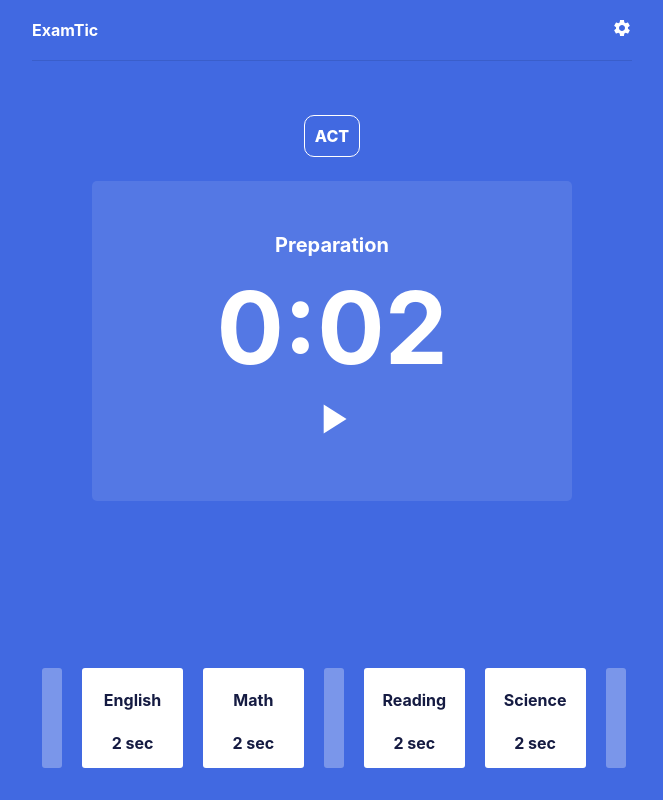
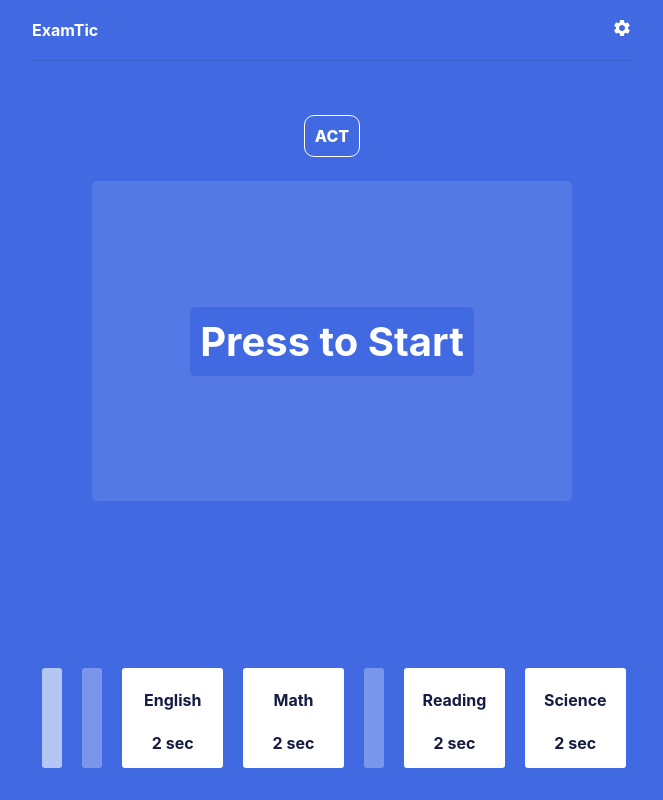
Before and after one commit to yongshn220/ExamClocker_frontend, a React (Create React App) app: page /home in a window 1280 px wide. Shown: the whole page, without its empty margins (308-971 px from the left). Built offline with nearby package versions, Linux system fonts and the light colour scheme.

Commit message:
Fix | auto start

```diff
--- a/src/pages/timer/ExamSchedule.js
+++ b/src/pages/timer/ExamSchedule.js
@@ -1,9 +1,12 @@
 import React, {useRef, useState} from 'react';
 import {ContentWidthDesktop} from "../../util/utils";
 import {styled} from "@mui/material/styles";
-import ScheduleItem from "./ScheduleItem";
+import ScheduleSubject from "./ScheduleSubject";
 import ScheduleBreak from "./ScheduleBreak";
 import {TaskType} from "../../util/examSubjects";
+import {Task} from "@mui/icons-material";
+import ScheduleBegin from "./ScheduleBegin";
+import ScheduleEnd from "./ScheduleEnd";
 
 
 export default function ExamSchedule({schedules}) {
@@ -40,9 +43,18 @@ export default function ExamSchedule({schedules}) {
           onTouchMove={handleTouchMove}
     >
       {
-        schedules.map(schedule => (
-          (schedule.type === TaskType.SUBJECT)? <ScheduleItem schedule={schedule} /> : <ScheduleBreak schedule={schedule} />
-        ))
+        schedules.map(schedule => {
+          if (schedule.type === TaskType.BEGIN)
+            return <ScheduleBegin schedule={schedule} />
+          if (schedule.type === TaskType.PREP)
+            return <ScheduleBreak schedule={schedule}/>
+          if (schedule.type === TaskType.SUBJECT)
+            return <ScheduleSubject schedule={schedule}/>
+          if (schedule.type === TaskType.BREAK)
+            return <ScheduleBreak schedule={schedule}/>
+          else
+            return <ScheduleEnd schedule={schedule}/>
+        })
       }
     </Base>
   );
--- a/src/pages/timer/ExamTimer.js
+++ b/src/pages/timer/ExamTimer.js
@@ -1,17 +1,16 @@
 import React, {useEffect, useRef, useMemo, useCallback, useState} from 'react';
 import { styled } from "@mui/material/styles";
-import { Button } from "@mui/material";
-import PlayArrowIcon from '@mui/icons-material/PlayArrow';
-import StopIcon from '@mui/icons-material/Stop';
 import ExamSchedule from "./ExamSchedule";
-import {ACTSchedules} from '../../util/examSubjects'
+import {ACTSchedules, TaskType} from '../../util/examSubjects'
 import {selectedTaskIdAtom, selectedExamAtom} from "../../recoil/timerState";
 import {useRecoilState, useRecoilValue} from "recoil";
 import {optAutoStartNextAtom} from "../../recoil/settingOptionState";
+import {TimerDisplay} from "./TimerDisplay";
 
 const Action = {
   SET_TIME_LEFT: "set_time_left",
   TOGGLE_TIMER: "toggle_timer",
+  NEXT_SUBJECT: "next_subject",
   ACTIVE_SUBJECT_CHANGE: "active_subject_chane",
 }
 
@@ -24,33 +23,47 @@ export default function ExamTimer() {
     timeLeft: 0,
     timerOn: false,
   });
+  const { timeLeft, timerOn } = timerState
 
   const timeRef = useRef(null)
   const activeSubject = useMemo(() => subjects[selectedSubjectId], [subjects, selectedSubjectId])
 
-  const { timeLeft, timerOn } = timerState
-
   const reducer = useCallback((action) => {
+    const payload = action.payload
     switch(action.type) {
       case Action.SET_TIME_LEFT:
+        console.log(1)
         return setTimerState(prev => ({...prev, timeLeft: prev.timeLeft - 1}));
 
       case Action.TOGGLE_TIMER:
+        console.log(2)
         return setTimerState(prev => ({...prev, timerOn: !prev.timerOn}));
 
+      case Action.NEXT_SUBJECT:
+        console.log(3)
+        return setSelectedSubjectId((prev) => (prev < subjects.length-1)? prev+1 : prev)
+
       case Action.ACTIVE_SUBJECT_CHANGE:
+        console.log(4)
         return setTimerState(prev => {
-          const timerOn =  (prev.timeLeft < 0)? optAutoStartNext : false
+          let activeSubject = payload.activeSubject
+
+          let timerOn;
+          if (activeSubject.type === TaskType.PREP)                     timerOn = true
+          else if (prev.timeLeft < 0 && activeSubject.subjectId === 1)  timerOn = true
+          else if (prev.timeLeft < 0)                                   timerOn = optAutoStartNext
+          else                                                          timerOn = false
+
           return {...prev, timeLeft: activeSubject.duration, timerOn: timerOn}
         })
 
       default: return;
     }
-  }, [activeSubject.duration, optAutoStartNext])
+  }, [optAutoStartNext, setSelectedSubjectId, subjects.length])
 
   // On Timer On or Off
   useEffect(() => {
-    if (timerOn) {
+    if (timerOn && timeLeft > -1) {
       timeRef.current = setInterval(() => {
         reducer({ type: Action.SET_TIME_LEFT, payload: null})
       }, 1000);
@@ -64,46 +77,25 @@ export default function ExamTimer() {
   // On Time Over
   useEffect(() => {
     if (timeLeft < 0)
-      setSelectedSubjectId((prev) => (prev < subjects.length-1)? prev+1 : prev)
-  }, [subjects.length, setSelectedSubjectId, timeLeft]);
+      reducer({type: Action.NEXT_SUBJECT, payload: null})
+  }, [reducer, timeLeft]);
 
   // On Active Subject Change
   useEffect(() => {
-    reducer({type: Action.ACTIVE_SUBJECT_CHANGE, payload: null})
+    reducer({type: Action.ACTIVE_SUBJECT_CHANGE, payload: {activeSubject: activeSubject}})
   }, [reducer, activeSubject])
 
-  function toggleTimer() {
-    reducer({type: Action.TOGGLE_TIMER, payload: null})
-  }
 
   return (
     <TimerBase>
       <ExamTitleBox>
         <ExamTitle>ACT</ExamTitle>
       </ExamTitleBox>
-      <TimerDisplay>
-        <TSubjectName>{activeSubject.name}</TSubjectName>
-        <Time>{formatTime(timeLeft)}</Time>
-        <PlayButton onClick={toggleTimer}>
-          {
-            timerOn?
-            <StopIcon style={{ fontSize:'5rem', color:'white'}} />
-            :
-            <PlayArrowIcon style={{fontSize: '5rem', color: 'white'}}/>
-          }
-        </PlayButton>
-      </TimerDisplay>
+      <TimerDisplay reducer={reducer} action={Action} activeSubject={activeSubject} timeLeft={timeLeft} timerOn={timerOn} />
       <ExamSchedule schedules={ACTSchedules}/>
     </TimerBase>
   )
 }
-
-const formatTime = (time) => {
-  if (time < 0) time = 0
-  let minutes = Math.floor(time / 60);
-  let seconds = time % 60;
-  return `${minutes}:${seconds < 10 ? '0' : ''}${seconds}`;
-};
 
 // Styled components here
 const TimerBase = styled('div')({
@@ -111,18 +103,6 @@ const TimerBase = styled('div')({
   display: 'flex',
   flexDirection: 'column',
   alignItems: 'center',
-});
-
-const TimerDisplay = styled('div')({
-  display:'flex',
-  flexDirection:'column',
-  justifyContent:'center',
-  alignItems:'center',
-  width: '80%',
-  height: '40vh',
-  marginTop: '2rem',
-  borderRadius: '5px',
-  backgroundColor:'rgba(255,255,255,0.1)'
 });
 
 const ExamTitleBox = styled('div')({
@@ -142,22 +122,3 @@ const ExamTitle = styled('div')({
   borderRadius: '1rem',
   padding: '1rem',
 })
-
-const SubjectId = styled('div')({
-  fontSize:'1rem',
-});
-
-
-const TSubjectName = styled('div')({
-  fontSize:'2rem',
-  fontWeight:'700',
-  marginBottom:'1rem',
-});
-
-const Time = styled('div')({
-  fontSize: '10rem',
-  fontWeight:'700',
-});
-
-const PlayButton = styled(Button)({
-});
--- /dev/null
+++ b/src/pages/timer/ScheduleBegin.js
@@ -0,0 +1,28 @@
+import React from "react";
+import {styled} from "@mui/material/styles";
+import {useSetRecoilState} from "recoil";
+import {selectedTaskIdAtom} from "../../recoil/timerState";
+
+
+export default function ScheduleBegin({schedule}) {
+  const setSelectedTaskId = useSetRecoilState(selectedTaskIdAtom)
+
+  function handleClick() {
+    setSelectedTaskId(schedule.id)
+  }
+
+  return (
+    <Base onClick={handleClick}>
+    </Base>
+  )
+}
+
+const Base = styled('div')({
+  height:'70%',
+  aspectRatio: '0.2/1',
+  marginLeft:'1rem',
+  marginRight:'1rem',
+  borderRadius:'3px',
+  backgroundColor:'rgba(255,255,255,0.62)',
+  cursor:'pointer',
+});
--- /dev/null
+++ b/src/pages/timer/ScheduleEnd.js
@@ -0,0 +1,28 @@
+import React from "react";
+import {styled} from "@mui/material/styles";
+import {useSetRecoilState} from "recoil";
+import {selectedTaskIdAtom} from "../../recoil/timerState";
+
+
+export default function ScheduleEnd({schedule}) {
+  const setSelectedTaskId = useSetRecoilState(selectedTaskIdAtom)
+
+  function handleClick() {
+    setSelectedTaskId(schedule.id)
+  }
+
+  return (
+    <Base onClick={handleClick}>
+    </Base>
+  )
+}
+
+const Base = styled('div')({
+  height:'70%',
+  aspectRatio: '0.2/1',
+  marginLeft:'1rem',
+  marginRight:'1rem',
+  borderRadius:'3px',
+  backgroundColor:'rgba(255,255,255,0.62)',
+  cursor:'pointer',
+});
--- a/src/pages/timer/ScheduleItem.js
+++ b/src/pages/timer/ScheduleSubject.js
@@ -4,7 +4,7 @@ import {useSetRecoilState} from "recoil";
 import {selectedTaskIdAtom} from "../../recoil/timerState";
 
 
-export default function ScheduleItem({schedule}) {
+export default function ScheduleSubject({schedule}) {
   const setSelectedTaskId = useSetRecoilState(selectedTaskIdAtom)
 
   function getDurationText(duration) {
--- /dev/null
+++ b/src/pages/timer/TimerDisplay.js
@@ -0,0 +1,96 @@
+import StopIcon from "@mui/icons-material/Stop";
+import PlayArrowIcon from "@mui/icons-material/PlayArrow";
+import React from "react";
+import {styled} from "@mui/material/styles";
+import {Button} from "@mui/material";
+import {TaskType} from "../../util/examSubjects";
+import {COLOR} from "../../util/utils";
+
+const formatTime = (time) => {
+  if (time < 0) time = 0
+  let minutes = Math.floor(time / 60);
+  let seconds = time % 60;
+  return `${minutes}:${seconds < 10 ? '0' : ''}${seconds}`;
+};
+
+export function TimerDisplay({reducer, action, activeSubject, timeLeft, timerOn}) {
+  function toggleTimer() {
+    reducer({type: action.TOGGLE_TIMER, payload: null})
+  }
+
+  function handleStart() {
+    reducer({type:action.NEXT_SUBJECT})
+  }
+
+  function TaskBegin() {
+    return <StartButton onClick={handleStart} style={{cursor:'pointer'}}>Press to Start</StartButton>
+  }
+
+  function TaskTimer() {
+    return (
+      <>
+        <TSubjectName>{activeSubject.name}</TSubjectName>
+        <Time>{formatTime(timeLeft)}</Time>
+        <PlayButton onClick={toggleTimer}>
+          {
+            timerOn?
+              <StopIcon style={{ fontSize:'5rem', color:'white'}} />
+              :
+              <PlayArrowIcon style={{fontSize: '5rem', color: 'white'}}/>
+          }
+        </PlayButton>
+      </>
+    )
+  }
+
+  function renderContent() {
+    if (activeSubject.type === TaskType.BEGIN) return TaskBegin()
+    if (activeSubject.type === TaskType.END) return TaskEnd()
+    else return TaskTimer()
+  }
+  function TaskEnd() {
+    return <TSubjectName onClick={handleStart} style={{cursor:'pointer'}}>Exam Finished</TSubjectName>
+  }
+
+  return (
+    <Base>
+      {renderContent()}
+    </Base>
+  )
+}
+
+
+
+const Base = styled('div')({
+  display:'flex',
+  flexDirection:'column',
+  justifyContent:'center',
+  alignItems:'center',
+  width: '80%',
+  height: '40vh',
+  marginTop: '2rem',
+  borderRadius: '5px',
+  backgroundColor:'rgba(255,255,255,0.1)'
+});
+
+const StartButton = styled('div')({
+  fontSize:'4rem',
+  fontWeight:'700',
+  padding:'1rem',
+  borderRadius: '5px',
+  backgroundColor: COLOR.blue,
+})
+
+const TSubjectName = styled('div')({
+  fontSize:'2rem',
+  fontWeight:'700',
+  marginBottom:'1rem',
+});
+
+const Time = styled('div')({
+  fontSize: '10rem',
+  fontWeight:'700',
+});
+
+const PlayButton = styled(Button)({
+});
--- a/src/util/examSubjects.js
+++ b/src/util/examSubjects.js
@@ -3,18 +3,22 @@
 const min = 1;
 
 export const TaskType = {
+  BEGIN: "taskTypeBegin",
+  END: "taskTypeEnd",
   SUBJECT: "taskTypeSubject",
   BREAK: "taskTypebreak",
   PREP: "taskTypePreparation",
 }
 
 export const ACTSchedules = [
-  {id: 0, type: TaskType.PREP, subjectId: 0, name: 'Preparation', duration: 2 },
-  {id: 1, type: TaskType.SUBJECT, subjectId: 1, name: 'English', duration: 2 * min },
-  {id: 2, type: TaskType.SUBJECT, subjectId: 2, name: 'Math', duration: 2 * min },
-  {id: 3, type: TaskType.BREAK, subjectId: 0, name: 'Break', duration: 2 * min },
-  {id: 4, type: TaskType.SUBJECT, subjectId: 3, name: 'Reading', duration: 2 * min },
-  {id: 5, type: TaskType.SUBJECT, subjectId: 4, name: 'Science', duration: 2 * min },
-  {id: 6, type: TaskType.BREAK, subjectId: 0, name: 'Break', duration: 2 * min },
-  {id: 7, type: TaskType.SUBJECT, subjectId: 5, name: 'Writing', duration: 2 * min },
+  {id: 0, type: TaskType.BEGIN, subjectId: 0, name: 'Begin', duration: 0 },
+  {id: 1, type: TaskType.PREP, subjectId: 0, name: 'Preparation', duration: 2 },
+  {id: 2, type: TaskType.SUBJECT, subjectId: 1, name: 'English', duration: 2 * min },
+  {id: 3, type: TaskType.SUBJECT, subjectId: 2, name: 'Math', duration: 2 * min },
+  {id: 4, type: TaskType.BREAK, subjectId: 0, name: 'Break', duration: 2 * min },
+  {id: 5, type: TaskType.SUBJECT, subjectId: 3, name: 'Reading', duration: 2 * min },
+  {id: 6, type: TaskType.SUBJECT, subjectId: 4, name: 'Science', duration: 2 * min },
+  {id: 7, type: TaskType.BREAK, subjectId: 0, name: 'Break', duration: 2 * min },
+  {id: 8, type: TaskType.SUBJECT, subjectId: 5, name: 'Writing', duration: 2 * min },
+  {id: 9, type: TaskType.END, subjectId: 0, name: 'End', duration: 0 },
 ];
```
Also changed, not shown: src/pages/timer/SchedulePrep.js (added).
